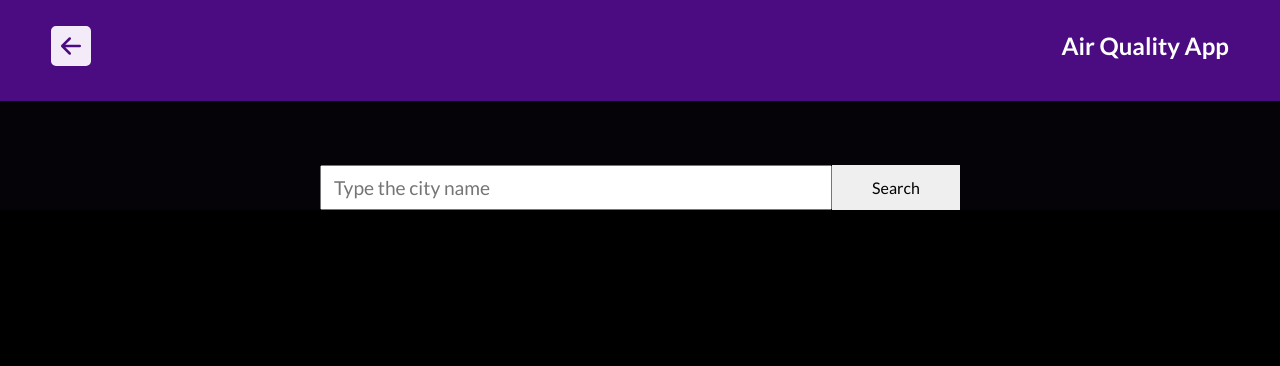
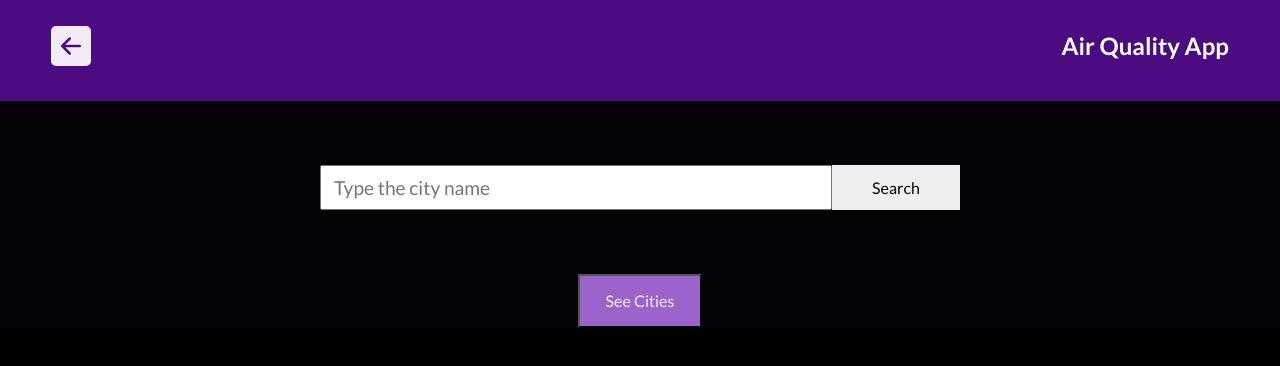
Before and after one commit to PabloEGonz/air-quality-app, a React (Create React App) app: page /add in a window 1280 px wide. Shown: the top 366 px of the page. Built offline with nearby package versions, Linux system fonts and the light colour scheme.

Commit message:
Add access button

```diff
--- a/src/pages/add.js
+++ b/src/pages/add.js
@@ -10,6 +10,7 @@ import Spiner from '../components/spiner';
 
 const Add = () => {
   const dispatch = useDispatch();
+  // const navigate = useNavigate();
   const [city, setCity] = useState('');
   const { cityOptions, citOptIsLoad, addMessage } = useSelector((state) => state.airqa);
   const handleChange = (e) => {
@@ -52,6 +53,7 @@ const Add = () => {
       {addMessage && (
         <div className="add-mesg">{addMessage}</div>
       )}
+      <Link to="/cities" style={{ textDecoration: 'none' }} className="d-flex justify-content-center"><button type="button" className="access">See Cities</button></Link>
     </>
   );
 };
--- a/src/styles/add.css
+++ b/src/styles/add.css
@@ -39,7 +39,7 @@ form button {
   color: #f3ecf8;
   position: absolute;
   top: 40%;
-  left: 40%;
+  left: 43%;
   width: 50px;
   height: 50px;
 }
@@ -64,6 +64,14 @@ form button {
     opacity: 0;
     top: 15%;
   }
+}
+
+.access {
+  font-size: 1rem;
+  background-color: var(--accent);
+  color: var(--text);
+  padding: 1% 2%;
+  margin-top: 10%;
 }
 
 @media only screen and (min-width: 768px) {
@@ -94,8 +102,11 @@ form button {
   }
 
   .spinner-grow {
-    left: 50%;
+    left: 47%;
     width: 60px;
     height: 60px;
   }
+  .access {
+    margin-top: 5%;
+  }
 }
```
